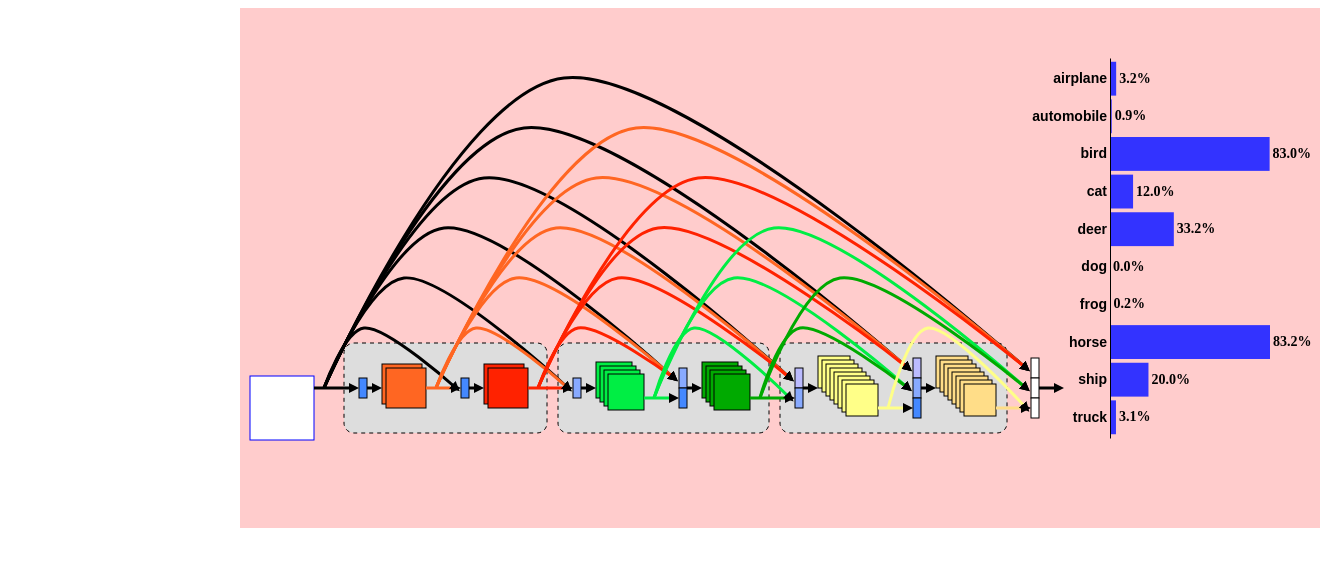
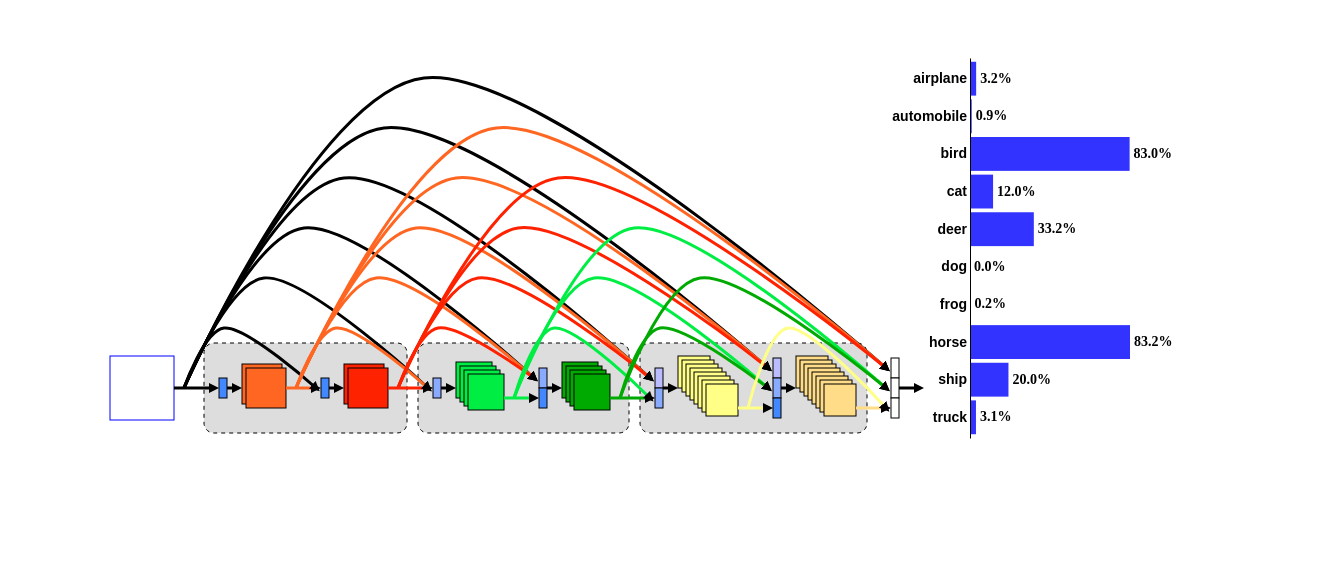
Before and after one commit to Boyu1997/cnn-dense-connection, a website built with webpack: page playground/dist/index.html in a window 1280 px wide. Shown: the whole page, 1320 px wide, since content can reach past the window. Built offline with nearby package versions, Linux system fonts and the light colour scheme.

Commit message:
chore(playground): update styling

```diff
--- a/playground/src/helper.js
+++ b/playground/src/helper.js
@@ -66,7 +66,7 @@ export function plotHist(svg, data) {
 
   bars.append('text')
     .attr('x', function (d) {
-      return x(d.value) + 3;
+      return x(d.value) + 4;
     })
     .attr("y", function (d) {
         return y(d.category) + y.bandwidth() / 2 + 4;
--- a/playground/src/index.js
+++ b/playground/src/index.js
@@ -9,10 +9,9 @@ const width = 1080;
 const height = 520;
 
 
-const svg = d3.select('svg');
-svg.style('width', width);
-svg.style('height', height);
-svg.style('background-color', 'rgba(255, 0, 0, 0.2)');
+const svg = d3.select('svg')
+  .style('width', width)
+  .style('height', height);
 
 // temp css to center
 svg.style('display', 'block');
@@ -21,7 +20,7 @@ svg.style('margin', 'auto');
 
 // input image
 svg.append('rect')
-  .attr('transform', 'translate(10, 368)')
+  .attr('transform', 'translate(10, 348)')
   .attr('width', 64)
   .attr('height', 64)
   .attr('stroke',"blue")
```
Also changed, not shown: playground/dist/index.html, 1 other file.
